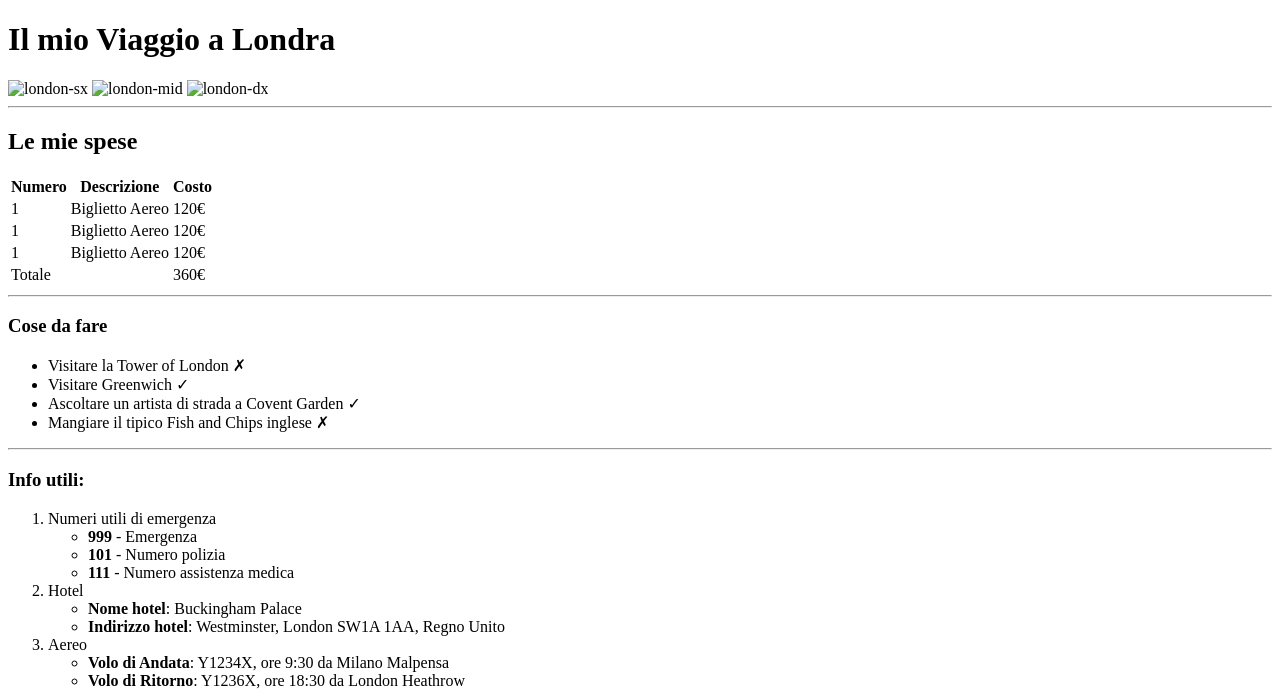
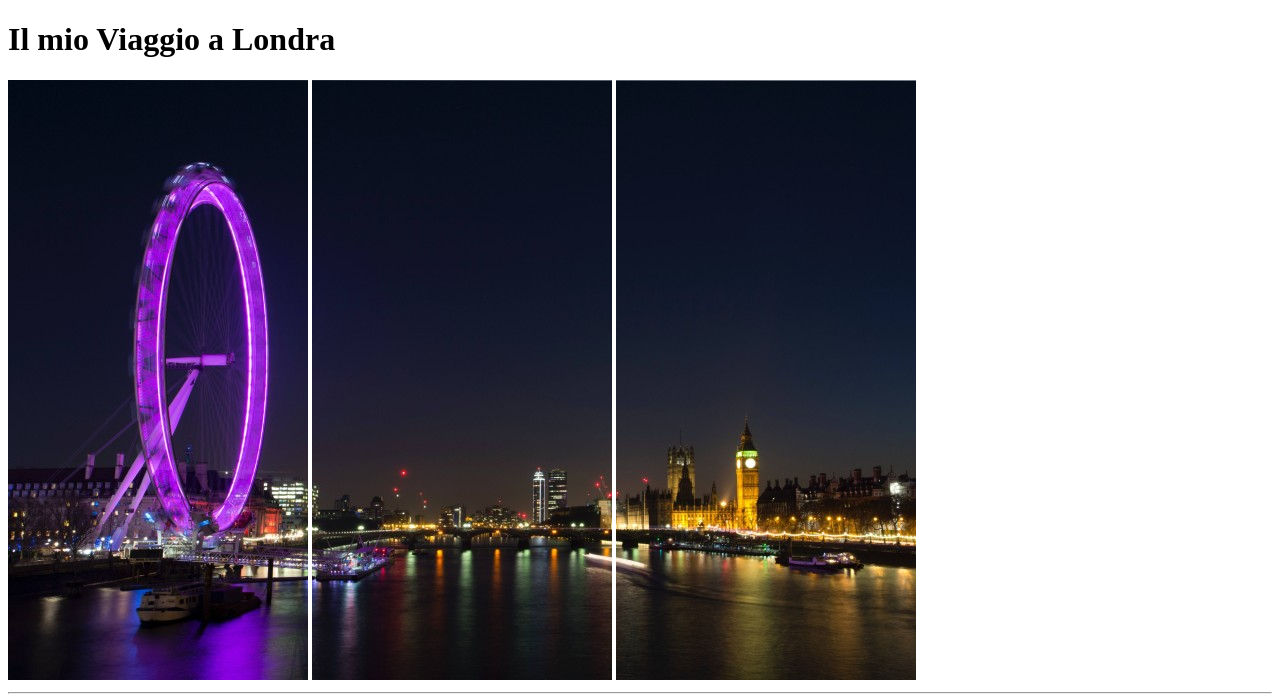
Before and after one commit to AlbertoCiuf/html-london-trip, a plain HTML site: page index.html in a window 1280 px wide. Shown: the top 696 px of the page. Drawn offline with Linux system fonts and the light colour scheme; the site is published under a folder, as on GitHub Pages, so addresses that start at the root find nothing.

Commit message:
fix slash img

```diff
--- a/index.html
+++ b/index.html
@@ -12,9 +12,9 @@
   <!-- Intestazione pagina con foto  -->
   <header>
     <h1>Il mio Viaggio a Londra</h1>
-    <img src="/img/pexels-bill-emrich-230794-0.jpg" alt="london-sx">
-    <img src="/img/pexels-bill-emrich-230794-1.jpg" alt="london-mid">
-    <img src="/img/pexels-bill-emrich-230794-2.jpg" alt="london-dx">
+    <img src="img/pexels-bill-emrich-230794-0.jpg" alt="london-sx">
+    <img src="img/pexels-bill-emrich-230794-1.jpg" alt="london-mid">
+    <img src="img/pexels-bill-emrich-230794-2.jpg" alt="london-dx">
     <hr>
   </header>
 
```
